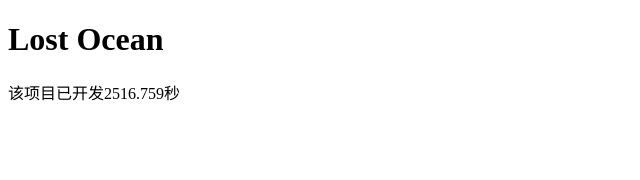
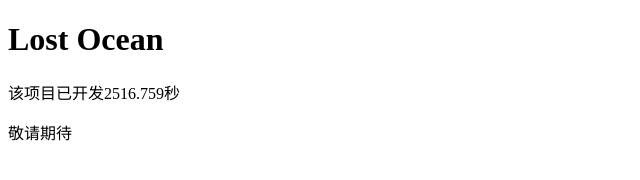
Before and after one commit to Madin-David/LostOcean, a plain HTML site: page index.html in a window 1280 px wide. Shown: the whole page, without its empty margins (0-640 px from the left). Drawn offline with Linux system fonts and the light colour scheme.

Commit message:
Update index.html

```diff
--- a/index.html
+++ b/index.html
@@ -19,6 +19,13 @@
             </p>
         </div>
     </div>
+    <div class="row">
+        <div class="col-md-12">
+            <p>
+                <h>敬请期待</h>
+            </p>
+        </div>
+    </div>
     <script>
         function timer(){
         time = new Date();
```
